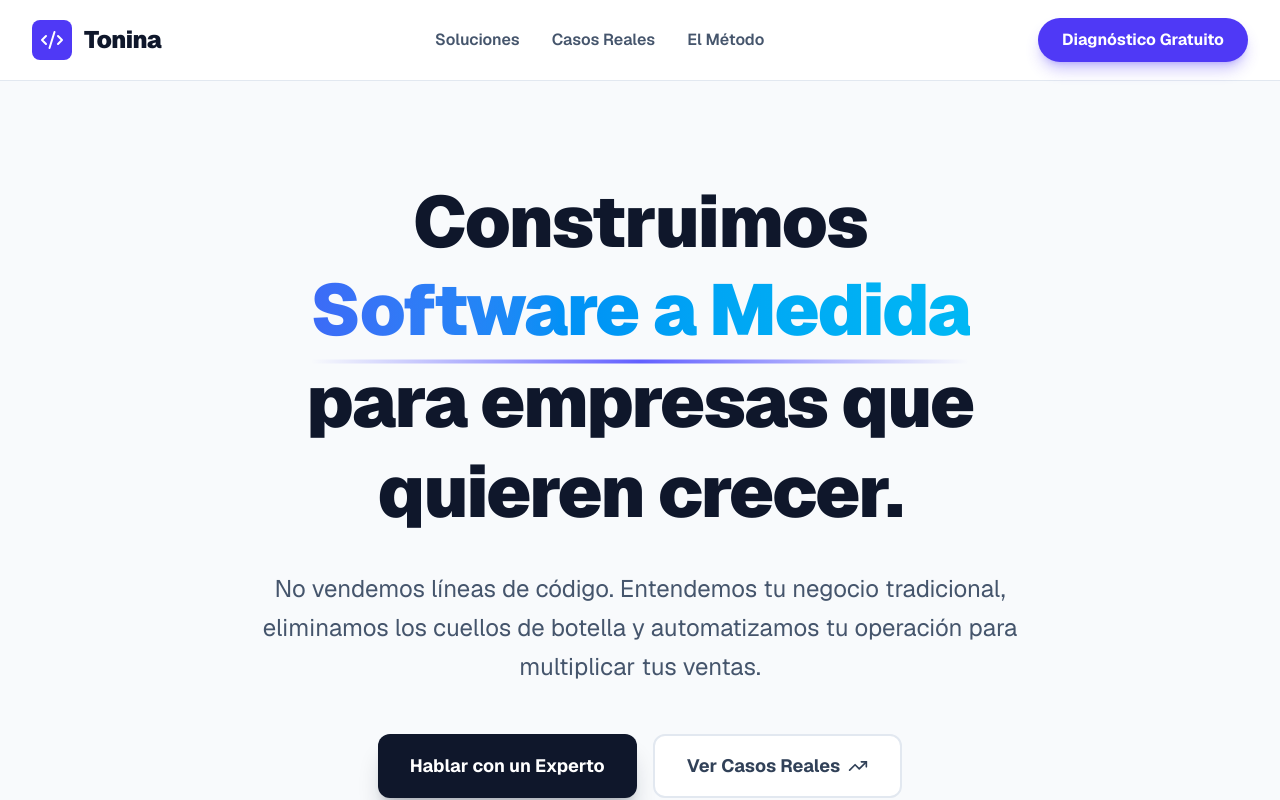
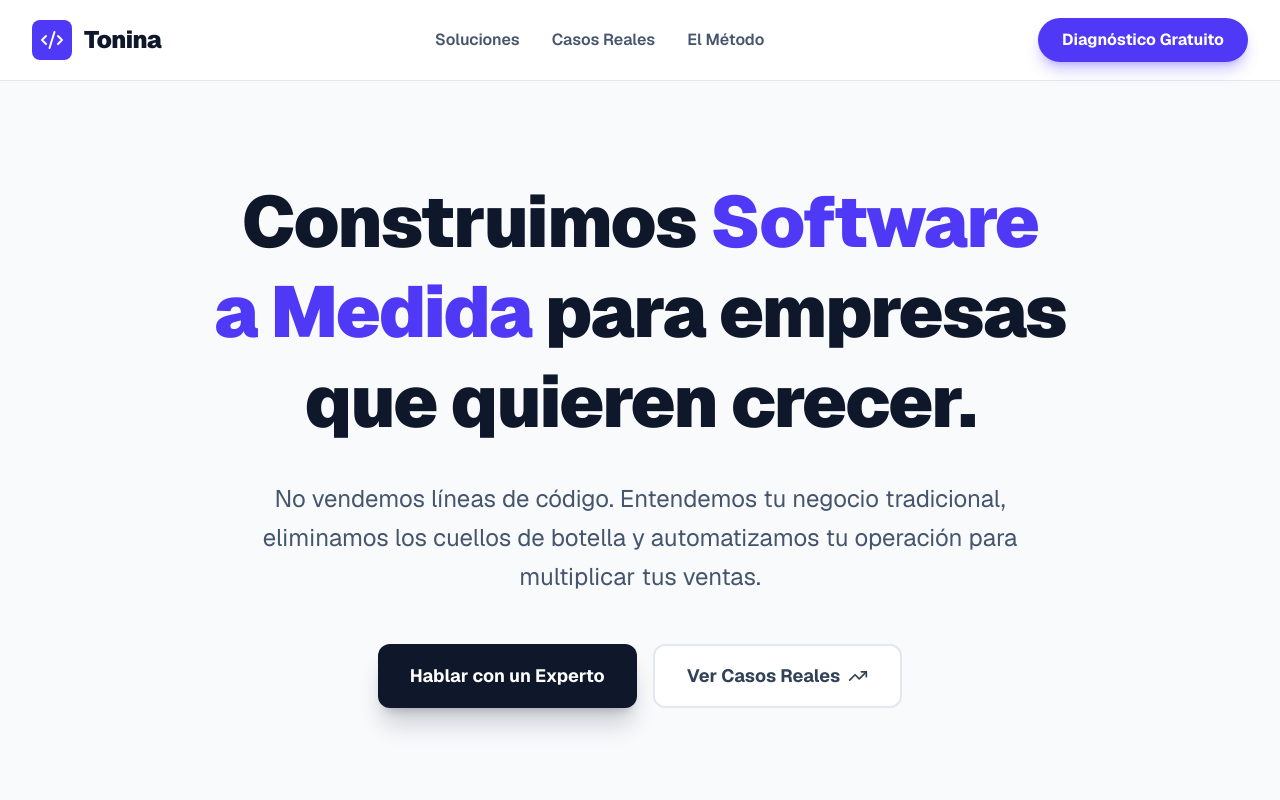
Before and after one commit to loyolahernandez/Tonina, a Next.js app in the folder landing-tonina/: page / in a window 1280 px wide. Shown: the top 800 px of the page. Built offline with nearby package versions, Linux system fonts and the light colour scheme.

Commit message:
header roll back

```diff
--- a/landing-tonina/src/app/page.tsx
+++ b/landing-tonina/src/app/page.tsx
@@ -1,6 +1,5 @@
 "use client";
 
-import { motion } from "framer-motion";
 import { CheckCircle2, Code2, Database, Rocket, TrendingUp, Users } from "lucide-react";
 
 export default function Home() {
@@ -34,23 +33,7 @@ export default function Home() {
       {/* Hero Section */}
       <section className="pt-24 pb-32 px-4 sm:px-6 lg:px-8 text-center max-w-5xl mx-auto">
         <h1 className="text-5xl md:text-7xl font-black text-slate-900 mb-8 leading-tight tracking-tight text-balance">
-          Construimos{" "}
-          <motion.span
-            className="relative inline-block bg-gradient-to-r from-indigo-600 via-sky-500 to-cyan-400 bg-clip-text text-transparent"
-            initial={{ backgroundPosition: "0% 50%", y: 0 }}
-            animate={{ backgroundPosition: ["0% 50%", "100% 50%", "0% 50%"], y: [0, -4, 0] }}
-            transition={{ duration: 5, repeat: Infinity, ease: "easeInOut" }}
-            style={{ backgroundSize: "200% 200%" }}
-          >
-            Software a Medida
-            <motion.span
-              className="absolute inset-x-0 -bottom-2 h-1 rounded-full bg-gradient-to-r from-indigo-500/0 via-indigo-500 to-cyan-400/0"
-              initial={{ scaleX: 0.6, opacity: 0.5 }}
-              animate={{ scaleX: [0.6, 1, 0.6], opacity: [0.5, 1, 0.5] }}
-              transition={{ duration: 2.4, repeat: Infinity, ease: "easeInOut" }}
-            />
-          </motion.span>{" "}
-          para empresas que quieren crecer.
+          Construimos <span className="text-indigo-600">Software a Medida</span> para empresas que quieren crecer.
         </h1>
         <p className="text-xl md:text-2xl text-slate-600 mb-12 max-w-3xl mx-auto leading-relaxed">
           No vendemos líneas de código. Entendemos tu negocio tradicional, eliminamos los cuellos de botella y automatizamos tu operación para multiplicar tus ventas.
```
